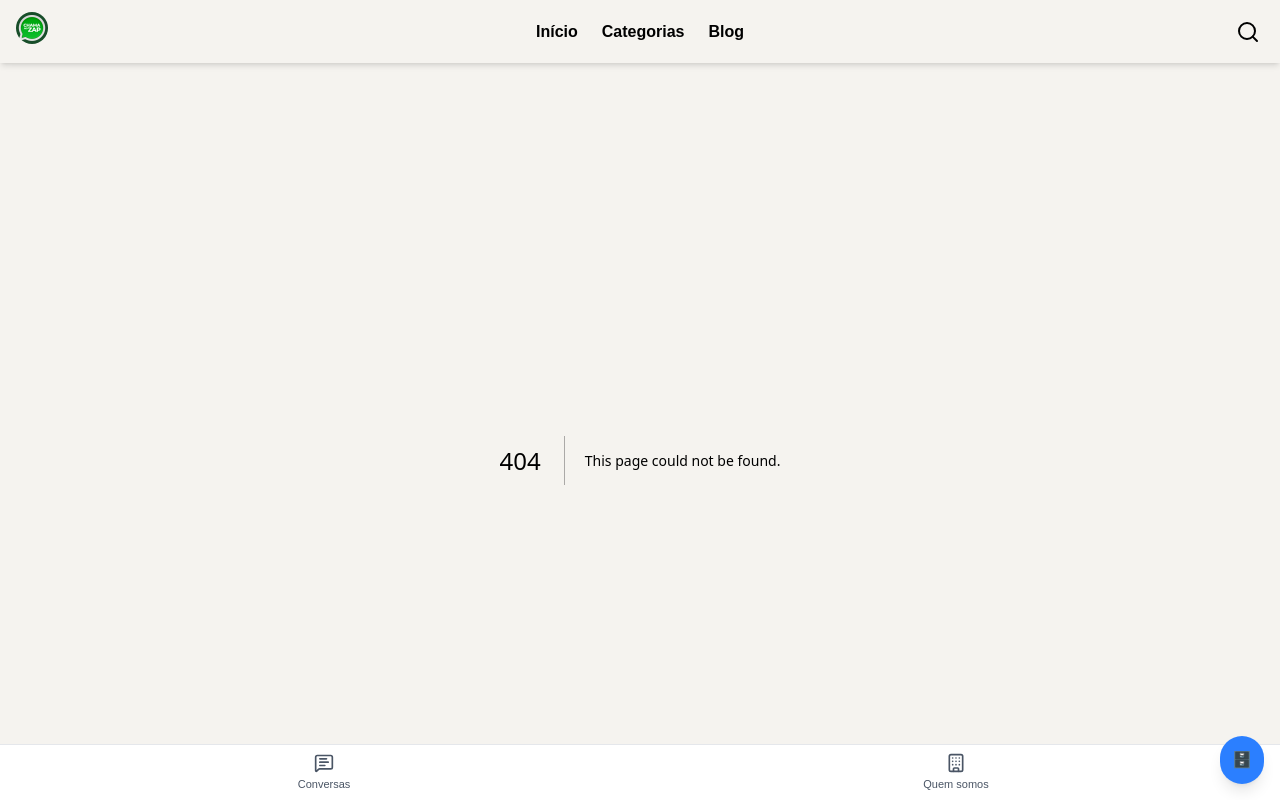
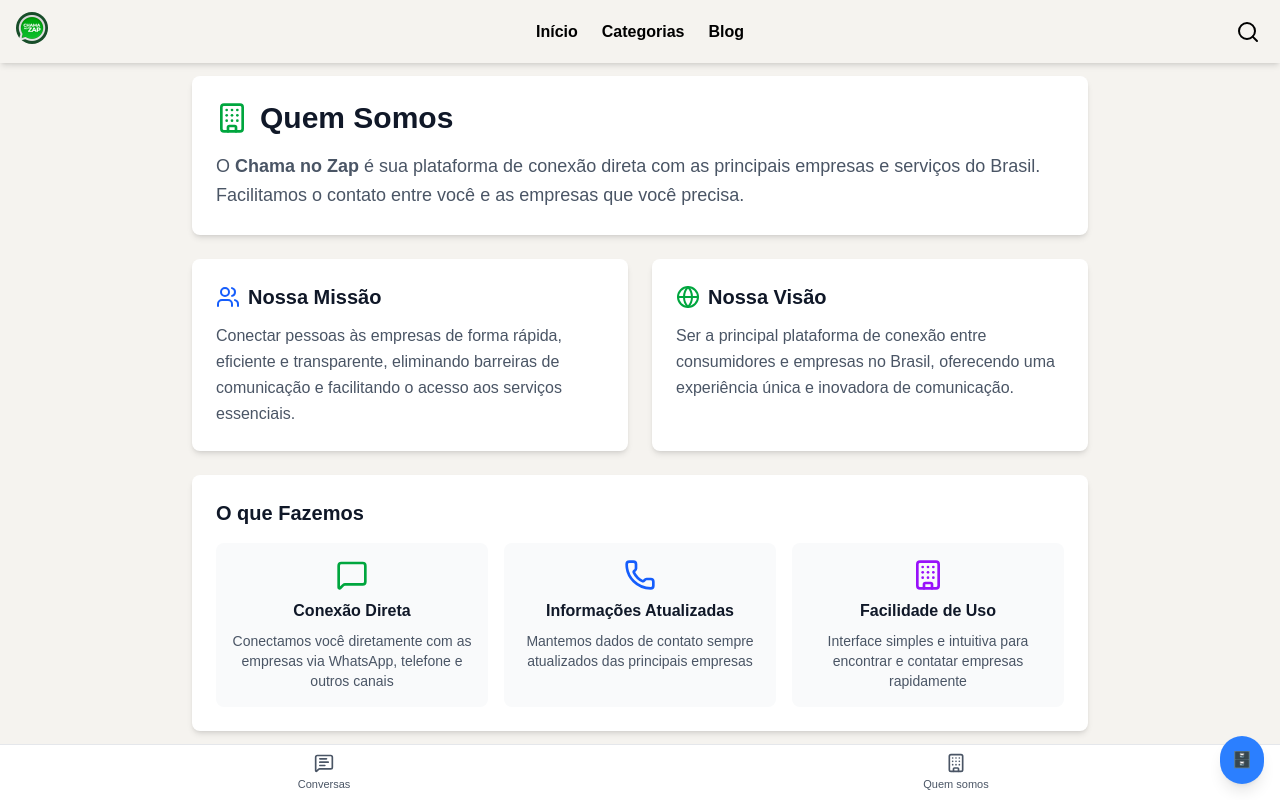
Before and after one commit to WilliaMachadoCosta/Blog, a Next.js app in the folder chama/: page /sobre in a window 1280 px wide. Before the commit this address had no page. Built offline with nearby package versions, Linux system fonts and the light colour scheme.

Commit message:
adicionando pagina sobre

```diff
--- /dev/null
+++ b/chama/src/app/sobre/page.tsx
@@ -0,0 +1,157 @@
+'use client';
+
+import Link from "next/link";
+import { Building, Users, MessageSquare, Phone, Mail, Globe } from "lucide-react";
+
+export default function SobrePage() {
+    return (
+        <div className="min-h-screen bg-[#f5f3ef] py-4 px-2 sm:px-4">
+            <div className="max-w-4xl mx-auto">
+                {/* Header da página */}
+                <div className="bg-white rounded-lg shadow-md p-6 mb-6">
+                    <div className="flex items-center gap-3 mb-4">
+                        <Building className="w-8 h-8 text-green-600" />
+                        <h1 className="text-2xl sm:text-3xl font-bold text-gray-900">
+                            Quem Somos
+                        </h1>
+                    </div>
+                    <p className="text-gray-600 text-lg leading-relaxed">
+                        O <strong>Chama no Zap</strong> é sua plataforma de conexão direta com as principais empresas e serviços do Brasil.
+                        Facilitamos o contato entre você e as empresas que você precisa.
+                    </p>
+                </div>
+
+                {/* Missão e Visão */}
+                <div className="grid md:grid-cols-2 gap-6 mb-6">
+                    <div className="bg-white rounded-lg shadow-md p-6">
+                        <h2 className="text-xl font-semibold text-gray-900 mb-3 flex items-center gap-2">
+                            <Users className="w-6 h-6 text-blue-600" />
+                            Nossa Missão
+                        </h2>
+                        <p className="text-gray-600 leading-relaxed">
+                            Conectar pessoas às empresas de forma rápida, eficiente e transparente,
+                            eliminando barreiras de comunicação e facilitando o acesso aos serviços essenciais.
+                        </p>
+                    </div>
+
+                    <div className="bg-white rounded-lg shadow-md p-6">
+                        <h2 className="text-xl font-semibold text-gray-900 mb-3 flex items-center gap-2">
+                            <Globe className="w-6 h-6 text-green-600" />
+                            Nossa Visão
+                        </h2>
+                        <p className="text-gray-600 leading-relaxed">
+                            Ser a principal plataforma de conexão entre consumidores e empresas no Brasil,
+                            oferecendo uma experiência única e inovadora de comunicação.
+                        </p>
+                    </div>
+                </div>
+
+                {/* O que fazemos */}
+                <div className="bg-white rounded-lg shadow-md p-6 mb-6">
+                    <h2 className="text-xl font-semibold text-gray-900 mb-4">
+                        O que Fazemos
+                    </h2>
+                    <div className="grid sm:grid-cols-2 lg:grid-cols-3 gap-4">
+                        <div className="text-center p-4 bg-gray-50 rounded-lg">
+                            <MessageSquare className="w-8 h-8 text-green-600 mx-auto mb-2" />
+                            <h3 className="font-semibold text-gray-900 mb-2">Conexão Direta</h3>
+                            <p className="text-sm text-gray-600">
+                                Conectamos você diretamente com as empresas via WhatsApp, telefone e outros canais
+                            </p>
+                        </div>
+                        <div className="text-center p-4 bg-gray-50 rounded-lg">
+                            <Phone className="w-8 h-8 text-blue-600 mx-auto mb-2" />
+                            <h3 className="font-semibold text-gray-900 mb-2">Informações Atualizadas</h3>
+                            <p className="text-sm text-gray-600">
+                                Mantemos dados de contato sempre atualizados das principais empresas
+                            </p>
+                        </div>
+                        <div className="text-center p-4 bg-gray-50 rounded-lg">
+                            <Building className="w-8 h-8 text-purple-600 mx-auto mb-2" />
+                            <h3 className="font-semibold text-gray-900 mb-2">Facilidade de Uso</h3>
+                            <p className="text-sm text-gray-600">
+                                Interface simples e intuitiva para encontrar e contatar empresas rapidamente
+                            </p>
+                        </div>
+                    </div>
+                </div>
+
+                {/* Valores */}
+                <div className="bg-white rounded-lg shadow-md p-6 mb-6">
+                    <h2 className="text-xl font-semibold text-gray-900 mb-4">
+                        Nossos Valores
+                    </h2>
+                    <div className="space-y-3">
+                        <div className="flex items-start gap-3">
+                            <div className="w-2 h-2 bg-green-600 rounded-full mt-2 flex-shrink-0"></div>
+                            <div>
+                                <h3 className="font-semibold text-gray-900">Transparência</h3>
+                                <p className="text-gray-600 text-sm">Fornecemos informações claras e precisas sobre as empresas</p>
+                            </div>
+                        </div>
+                        <div className="flex items-start gap-3">
+                            <div className="w-2 h-2 bg-blue-600 rounded-full mt-2 flex-shrink-0"></div>
+                            <div>
+                                <h3 className="font-semibold text-gray-900">Eficiência</h3>
+                                <p className="text-gray-600 text-sm">Processo rápido e direto para conectar você às empresas</p>
+                            </div>
+                        </div>
+                        <div className="flex items-start gap-3">
+                            <div className="w-2 h-2 bg-purple-600 rounded-full mt-2 flex-shrink-0"></div>
+                            <div>
+                                <h3 className="font-semibold text-gray-900">Confiabilidade</h3>
+                                <p className="text-gray-600 text-sm">Dados verificados e atualizados regularmente</p>
+                            </div>
+                        </div>
+                        <div className="flex items-start gap-3">
+                            <div className="w-2 h-2 bg-orange-600 rounded-full mt-2 flex-shrink-0"></div>
+                            <div>
+                                <h3 className="font-semibold text-gray-900">Inovação</h3>
+                                <p className="text-gray-600 text-sm">Sempre buscando melhorar a experiência do usuário</p>
+                            </div>
+                        </div>
+                    </div>
+                </div>
+
+                {/* CTA */}
+                <div className="bg-gradient-to-r from-green-600 to-blue-600 rounded-lg shadow-md p-6 text-center text-white">
+                    <h2 className="text-xl font-semibold mb-3">
+                        Comece a Usar Agora
+                    </h2>
+                    <p className="mb-4 text-green-100">
+                        Encontre e conecte-se com as empresas que você precisa de forma rápida e eficiente.
+                    </p>
+                    <Link
+                        href="/"
+                        className="inline-block bg-white text-green-600 px-6 py-3 rounded-lg font-semibold hover:bg-gray-100 transition-colors"
+                    >
+                        Voltar ao Início
+                    </Link>
+                </div>
+
+                {/* Informações de contato */}
+                <div className="bg-white rounded-lg shadow-md p-6 mt-6">
+                    <h2 className="text-xl font-semibold text-gray-900 mb-4">
+                        Entre em Contato
+                    </h2>
+                    <div className="grid sm:grid-cols-2 gap-4">
+                        <div className="flex items-center gap-3">
+                            <Mail className="w-5 h-5 text-gray-600" />
+                            <div>
+                                <p className="font-semibold text-gray-900">Email</p>
+                                <p className="text-gray-600 text-sm">contato@chamanazap.com.br</p>
+                            </div>
+                        </div>
+                        <div className="flex items-center gap-3">
+                            <MessageSquare className="w-5 h-5 text-gray-600" />
+                            <div>
+                                <p className="font-semibold text-gray-900">WhatsApp</p>
+                                <p className="text-gray-600 text-sm">(11) 99999-9999</p>
+                            </div>
+                        </div>
+                    </div>
+                </div>
+            </div>
+        </div>
+    );
+}
--- a/chama/src/components/footer/footer.tsx
+++ b/chama/src/components/footer/footer.tsx
@@ -5,6 +5,7 @@ import {
     Store,
     MessageSquareText
 } from "lucide-react";
+import Link from "next/link";
 
 export function Footer() {
     return (
@@ -19,10 +20,10 @@ export function Footer() {
                 <span className="text-[10px] sm:text-[11px]">Contatos</span>
             </div> */}
 
-            <div className="flex flex-col items-center flex-1">
+            <Link href="/sobre" className="flex flex-col items-center flex-1 hover:text-blue-500">
                 <Building size={20} className="sm:w-5 sm:h-5 mb-1" />
                 <span className="text-[10px] sm:text-[11px]">Quem somos</span>
-            </div>
+            </Link>
 
             {/* <div className="flex flex-col items-center flex-1">
                 <User size={20} className="sm:w-5 sm:h-5 mb-1" />
```
